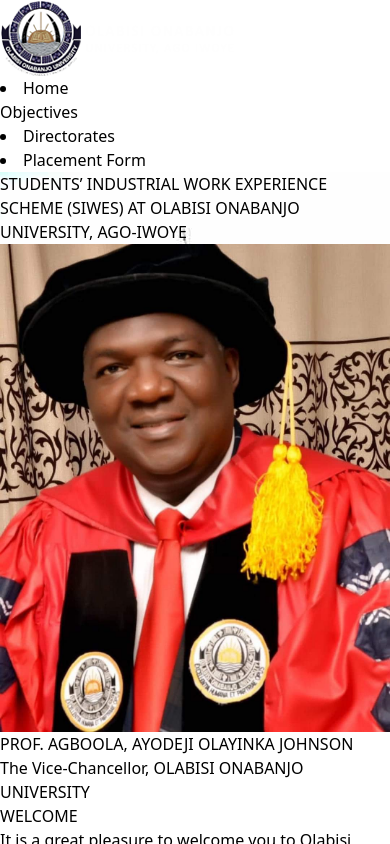
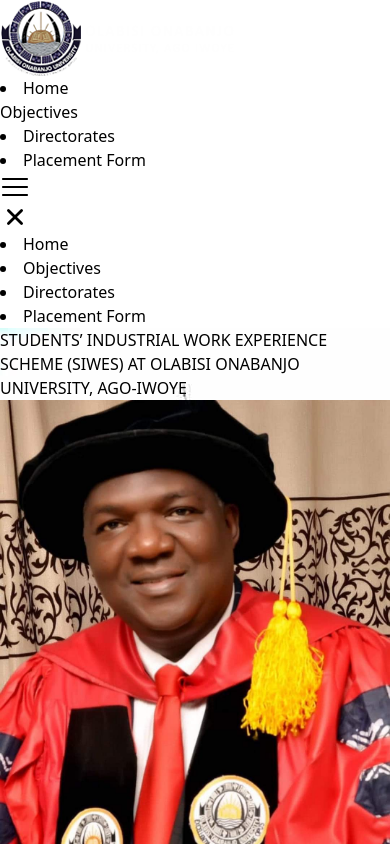
Before and after one commit to Stargnite/OOU-SIWES-site, a React (Vite) app: page / in a window 390 px wide. Shown: the top 844 px of the page. Built offline with nearby package versions, Linux system fonts and the light colour scheme.

Commit message:
improved responsiveness

```diff
--- a/package.json
+++ b/package.json
@@ -12,6 +12,7 @@
   "dependencies": {
     "react": "^18.3.1",
     "react-dom": "^18.3.1",
+    "react-icons": "^5.4.0",
     "react-router-dom": "^7.0.2"
   },
   "devDependencies": {
--- a/src/App.jsx
+++ b/src/App.jsx
@@ -1,38 +1,16 @@
 import "./App.css";
 import HomePage from "./pages/HomePage";
-import logo from "./assets/images/oou-logo.png";
 import DirectoratesPage from "./pages/DirectoratesPage";
-import { BrowserRouter as Router, Routes, Route, Link } from "react-router-dom";
+import { BrowserRouter as Router, Routes, Route } from "react-router-dom";
 import PlacementFormPage from "./pages/PlacementFormPage";
+import NavBar from "./components/NavBar";
 
 function App() {
   return (
     <div className="container max-w-[1700px] mx-auto">
     <Router>
       <div className="">
-        <div className="flex items-center z-10 justify-between p-3 px-10 bg-[#000016]">
-          <img src={logo} alt="OOU-logo" />
-          <nav className="flex list-none gap-10 font-semibold text-white -ml-40">
-            <li className="cursor-pointer hover:text-yellow-400 ease-in-out transition-all">
-              <Link to="/">Home</Link>
-            </li>
-            <a
-              className="cursor-pointer hover:text-yellow-400 ease-in-out transition-all"
-              href="#objectives"
-            >
-              Objectives
-            </a>
-            <li className="cursor-pointer hover:text-yellow-400 ease-in-out transition-all">
-              <Link to="/directorates">Directorates</Link>
-            </li>
-            <li className="cursor-pointer hover:text-yellow-400 ease-in-out transition-all">
-              <Link to="/forms">Placement Form</Link>
-            </li>
-            {/* <li className="cursor-pointer hover:text-yellow-400 ease-in-out transition-all">
-              <Link to="/">News and Updates</Link>
-            </li> */}
-          </nav>
-        </div>
+        <NavBar />
         <Routes className="">
           <Route path="/" element={<HomePage />} />
           <Route path="/directorates" element={<DirectoratesPage />} />
--- a/src/components/DirectorIntro.jsx
+++ b/src/components/DirectorIntro.jsx
@@ -1,12 +1,11 @@
-import React from "react";
 import ProfPic from "../assets/images/prof-pic.png";
 
 const DirectorIntro = () => {
   return (
-    <section className="flex items-center gap-x-28 py-24 justify-center w-full">
+    <section className="flex flex-col md:flex-row space-y-24 items-center md:gap-x-20 lg:gap-x-28 py-10 lg:py-24 px-10 justify-center w-full mb-10 lg:mb-0">
       <div className="">
-        <h1 className="font-bold text-5xl mb-8">INTRODUCTION</h1>
-        <p className="max-w-[600px]">
+        <h1 className="font-bold text-3xl lg:text-5xl mb-4 lg:mb-8 text-start mt-5 md:mt-0">INTRODUCTION</h1>
+        <p className="max-w-[600px] text-sm lg:text-lg">
           The Students’ Industrial Work Experience Scheme (SIWES) is a programme
           specially organized by the Industrial Training Fund (ITF). It was
           organized with the objective of equipping students in Nigerian
@@ -29,22 +28,26 @@
         </p>
       </div>
 
+
       <div className="relative">
         <img
           src={ProfPic}
           alt=""
-          className="rounded-lg max-w-[400px] shadow-lg"
+          className="rounded-lg max-w-[300px] lg:max-w-[400px] shadow-lg"
         />
 
-        <div className="absolute w-[250px] h-[250px] space-y-5 bg-white top-80 right-52 shadow-2xl p-5 rounded-md">
-          <h1 className="font-bold text-gray-700 text-xl">
-					PROF. MUSTAPHA ADEWALE USMAN
+        <div className="absolute w-[200px] h-[200px] lg:w-[250px] lg:h-[250px] space-y-5 bg-white -left-12 top-56 md:left-32 lg:top-72 lg:left-52 shadow-2xl p-5 rounded-md">
+          <h1 className="font-bold text-gray-700 lg:text-xl">
+          PROF. MUSTAPHA ADEWALE USMAN
           </h1>
-          <p className="font-semibold text-lg">
-					Director of SIWES, OLABISI ONABANJO UNIVERSITY
+          <p className="font-semibold lg:text-lg">
+          Director of SIWES, OLABISI ONABANJO UNIVERSITY
           </p>
         </div>
       </div>
+
+
+
     </section>
   );
 };
--- a/src/components/HeroSection.jsx
+++ b/src/components/HeroSection.jsx
@@ -12,7 +12,7 @@
       <div className="absolute inset-0 bg-black bg-opacity-50"></div>
 
       <div className="relative flex items-center justify-center h-full">
-        <h1 className="text-white text-2xl text-center font-bold sm:text-8xl lg:text-5xl container">
+        <h1 className="text-white text-2xl px-6 text-center font-bold md:text-4xl lg:text-5xl container">
           STUDENTS’ INDUSTRIAL WORK EXPERIENCE SCHEME (SIWES) AT OLABISI
           ONABANJO UNIVERSITY, AGO-IWOYE
         </h1>
--- /dev/null
+++ b/src/components/NavBar.jsx
@@ -0,0 +1,82 @@
+import logo from "./../assets/images/oou-logo.png";
+import { Link } from "react-router-dom";
+import { useState } from "react";
+import { RxHamburgerMenu } from "react-icons/rx";
+import { IoClose } from "react-icons/io5";
+
+const NavBar = () => {
+  const [nav, setNav] = useState(false);
+
+  return (
+    <div className="flex items-center z-10 justify-between p-3 px-10 bg-[#000016]">
+      <img src={logo} alt="OOU-logo" />
+      <nav className="hidden md:flex list-none gap-10 font-semibold text-white -ml-40">
+        <li className="cursor-pointer hover:text-yellow-400 ease-in-out transition-all">
+          <Link to="/">Home</Link>
+        </li>
+        <a
+          className="cursor-pointer hover:text-yellow-400 ease-in-out transition-all"
+          href="#objectives"
+        >
+          Objectives
+        </a>
+        <li className="cursor-pointer hover:text-yellow-400 ease-in-out transition-all">
+          <Link to="/directorates">Directorates</Link>
+        </li>
+        <li className="cursor-pointer hover:text-yellow-400 ease-in-out transition-all">
+          <Link to="/forms">Placement Form</Link>
+        </li>
+        {/* <li className="cursor-pointer hover:text-yellow-400 ease-in-out transition-all">
+              <Link to="/">News and Updates</Link>
+            </li> */}
+      </nav>
+      <div
+        onClick={() => setNav(!nav)}
+        className="flex md:hidden cursor-pointer text-white"
+      >
+        <RxHamburgerMenu size={30} />
+      </div>
+
+      <div
+        className={
+          nav
+            ? "fixed top-0 left-0 w-[100%]  h-screen bg-black/90 z-10 duration-700 overflow-y-scroll"
+            : "fixed top-0 left-[-100%] w-[100%] h-screen bg-black/80 z-10 duration-700 overflow-y-scroll delay-200"
+        }
+      >
+        <div
+          className={
+            nav
+              ? "fixed top-0 left-0 w-[80%] md:w-[60%] h-screen bg-white z-10 duration-700 overflow-y-scroll delay-200 rounded-tr-3xl rounded-br-3xl"
+              : "fixed top-0 left-[-100%] w-[72wweX0%] md:w-[60%] h-screen bg-white z-10 duration-700 overflow-y-scroll"
+          }
+        >
+          <div className="absolute top-3 right-5">
+            <IoClose size={30} onClick={() => setNav(false)} />
+          </div>
+          <nav className="mt-20 flex flex-col list-none w-full items-start text-lg font-semibold space-y-7 px-5">
+            <li onClick={() => setNav(false)} className="cursor-pointer hover:text-yellow-400 ease-in-out transition-all">
+              <Link to="/">Home</Link>
+            </li>
+            <li onClick={() => setNav(false)}>
+              <a
+                className="cursor-pointer hover:text-yellow-400 ease-in-out transition-all"
+                href="#objectives"
+              >
+                Objectives
+              </a>
+            </li>
+            <li onClick={() => setNav(false)} className="cursor-pointer hover:text-yellow-400 ease-in-out transition-all">
+              <Link to="/directorates">Directorates</Link>
+            </li>
+            <li onClick={() => setNav(false)} className="cursor-pointer hover:text-yellow-400 ease-in-out transition-all">
+              <Link to="/forms">Placement Form</Link>
+            </li>
+          </nav>
+        </div>
+      </div>
+    </div>
+  );
+};
+
+export default NavBar;
--- a/src/components/VCIntro.jsx
+++ b/src/components/VCIntro.jsx
@@ -1,29 +1,28 @@
-import React from "react";
 import VCImg from "../assets/images/VC-pic.jpg";
 
 const VCIntro = () => {
   return (
-    <section className="flex items-center gap-x-28 py-24 justify-center w-full">
+    <section className="flex flex-col md:flex-row space-y-24 items-center md:gap-x-20 lg:gap-x-28 py-10 lg:py-24 px-10 justify-center w-full mb-10 lg:mb-0">
       <div className="relative">
         <img
           src={VCImg}
           alt=""
-          className="rounded-lg max-w-[400px] shadow-lg"
+          className="rounded-lg max-w-[300px] lg:max-w-[400px] shadow-lg"
         />
 
-        <div className="absolute w-[250px] h-[250px] space-y-5 bg-white top-72 left-52 shadow-2xl p-5 rounded-md">
-          <h1 className="font-bold text-gray-700 text-xl">
+        <div className="absolute w-[200px] h-[200px] lg:w-[250px] lg:h-[250px] space-y-5 bg-white -left-12 top-56 md:left-32 lg:top-72 lg:left-52 shadow-2xl p-5 rounded-md">
+          <h1 className="font-bold text-gray-700 lg:text-xl">
             PROF. AGBOOLA, AYODEJI OLAYINKA JOHNSON
           </h1>
-          <p className="font-semibold text-lg">
+          <p className="font-semibold lg:text-lg">
             The Vice-Chancellor, OLABISI ONABANJO UNIVERSITY
           </p>
         </div>
       </div>
 
       <div className="">
-        <h1 className="font-bold text-5xl mb-8">WELCOME</h1>
-        <p className="max-w-[600px]">
+        <h1 className="font-bold text-3xl lg:text-5xl mb-4 lg:mb-8 text-start mt-5 md:mt-0">WELCOME</h1>
+        <p className="max-w-[600px] text-sm lg:text-lg">
           It is a great pleasure to welcome you to Olabisi Onabanjo University,
           Ago-Iwoye, Ogun State, Nigeria as well to the Directorate of Students’
           Industrial Work Experience Scheme (SIWES) unit of our great
```
Also changed, not shown: 1 other file (tests, documents, lock files or other folders).
